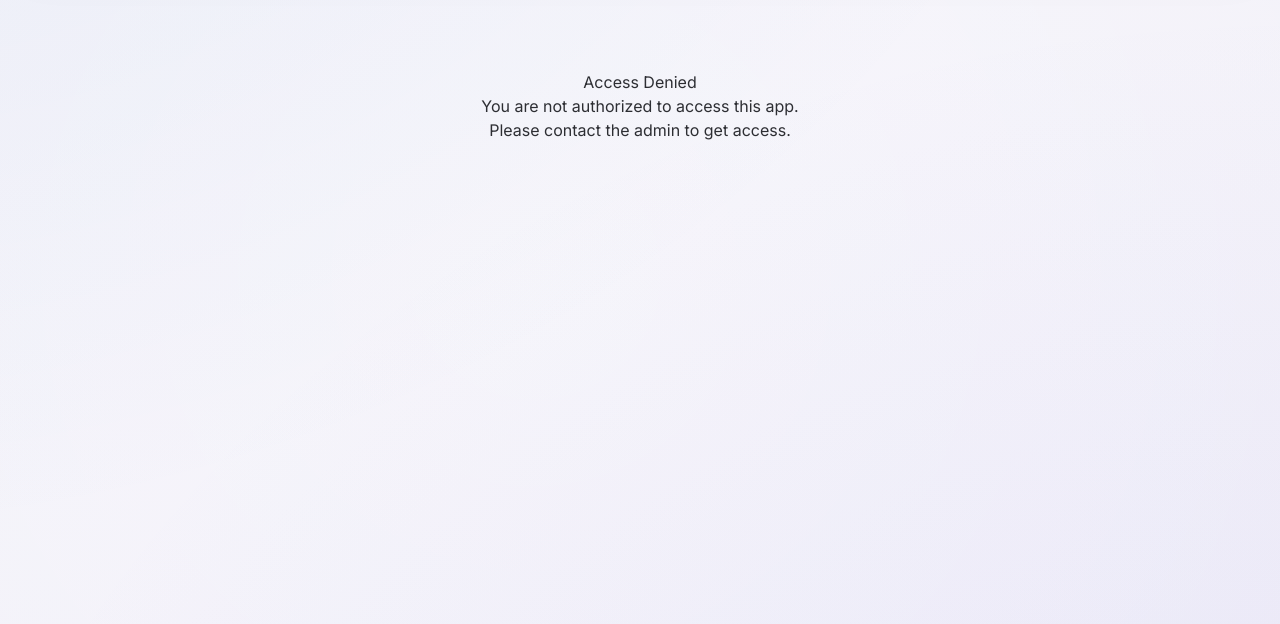
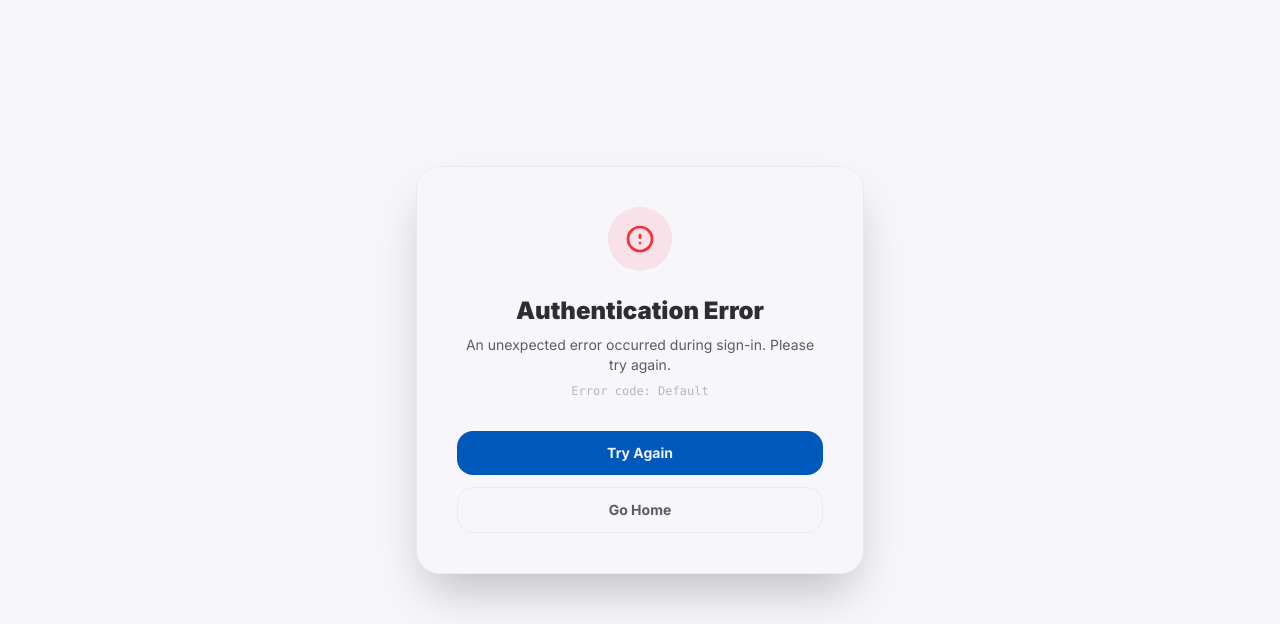
Before and after one commit to ravitejayadav86/app-store, a Next.js app: page /auth/error in a window 1280 px wide. Shown: the part 126-750 px from the top of the page. Built offline with nearby package versions, Linux system fonts and the light colour scheme; no server answers.

Commit message:
fix: OAuth login - fix NEXTAUTH_URL for production, add redirect callback, improve auth error page

```diff
--- a/src/app/api/auth/[...nextauth]/route.ts
+++ b/src/app/api/auth/[...nextauth]/route.ts
@@ -1,36 +1,61 @@
 import NextAuth from "next-auth";
 import GoogleProvider from "next-auth/providers/google";
 import GithubProvider from "next-auth/providers/github";
+
+// Auto-detect production URL for Vercel deployments
+const getBaseUrl = () => {
+  if (process.env.NEXTAUTH_URL) return process.env.NEXTAUTH_URL;
+  if (process.env.VERCEL_URL) return `https://${process.env.VERCEL_URL}`;
+  return "http://localhost:3000";
+};
 
 const handler = NextAuth({
   providers: [
     GoogleProvider({
       clientId: process.env.GOOGLE_CLIENT_ID!,
       clientSecret: process.env.GOOGLE_CLIENT_SECRET!,
+      authorization: {
+        params: {
+          prompt: "consent",
+          access_type: "offline",
+          response_type: "code",
+        },
+      },
     }),
     GithubProvider({
       clientId: process.env.GITHUB_CLIENT_ID!,
       clientSecret: process.env.GITHUB_CLIENT_SECRET!,
     }),
   ],
+  secret: process.env.NEXTAUTH_SECRET,
   pages: {
     signIn: "/login",
     error: "/auth/error",
   },
   callbacks: {
-
-async signIn({ user }) {
-  if (!user.email) return false;
-  return true; // allow everyone
-},
-
+    async signIn({ user }) {
+      if (!user.email) return false;
+      return true;
+    },
+    async redirect({ url, baseUrl }) {
+      const base = getBaseUrl();
+      // Allow relative URLs
+      if (url.startsWith("/")) return `${base}${url}`;
+      // Allow same-origin
+      if (url.startsWith(base)) return url;
+      return base;
+    },
     async session({ session, token }) {
       (session as any).login = token.login;
+      (session as any).provider = token.provider;
       return session;
     },
     async jwt({ token, account, profile }) {
       if (account?.provider === "github") {
         token.login = (profile as any)?.login;
+      }
+      if (account?.provider) {
+        token.provider = account.provider;
       }
       return token;
     },
--- a/src/app/auth/error/page.tsx
+++ b/src/app/auth/error/page.tsx
@@ -1,9 +1,77 @@
+"use client";
+
+import { useSearchParams } from "next/navigation";
+import Link from "next/link";
+import { Suspense } from "react";
+
+const ERROR_MESSAGES: Record<string, { title: string; desc: string }> = {
+  Configuration: {
+    title: "Server Configuration Error",
+    desc: "There is a problem with the server OAuth configuration. Please contact the admin.",
+  },
+  AccessDenied: {
+    title: "Access Denied",
+    desc: "You do not have permission to sign in. Contact the admin for access.",
+  },
+  Verification: {
+    title: "Verification Failed",
+    desc: "The sign-in link may have expired or already been used. Please try again.",
+  },
+  OAuthCallback: {
+    title: "OAuth Callback Error",
+    desc: "Failed to connect your account. This is usually caused by an incorrect redirect URL in the OAuth app settings. Please contact support.",
+  },
+  OAuthCreateAccount: {
+    title: "Account Creation Failed",
+    desc: "Could not create your account. Please try a different sign-in method.",
+  },
+  Default: {
+    title: "Authentication Error",
+    desc: "An unexpected error occurred during sign-in. Please try again.",
+  },
+};
+
+function AuthErrorContent() {
+  const params = useSearchParams();
+  const error = params.get("error") ?? "Default";
+  const info = ERROR_MESSAGES[error] ?? ERROR_MESSAGES.Default;
+
+  return (
+    <div className="min-h-screen flex items-center justify-center bg-surface px-4">
+      <div className="max-w-md w-full rounded-3xl border border-outline-variant bg-surface-container-low p-10 shadow-2xl text-center">
+        <div className="w-16 h-16 rounded-full bg-red-500/10 flex items-center justify-center mx-auto mb-6">
+          <svg className="w-8 h-8 text-red-500" fill="none" viewBox="0 0 24 24" stroke="currentColor">
+            <path strokeLinecap="round" strokeLinejoin="round" strokeWidth={2} d="M12 9v2m0 4h.01M12 3a9 9 0 110 18A9 9 0 0112 3z" />
+          </svg>
+        </div>
+        <h1 className="text-2xl font-black text-on-surface mb-2">{info.title}</h1>
+        <p className="text-on-surface-variant text-sm mb-2">{info.desc}</p>
+        {error && (
+          <p className="text-xs text-on-surface-variant/40 mb-8 font-mono">Error code: {error}</p>
+        )}
+        <div className="flex flex-col gap-3">
+          <Link
+            href="/login"
+            className="block w-full py-3 rounded-2xl bg-primary text-on-primary font-bold text-sm hover:opacity-90 transition-opacity"
+          >
+            Try Again
+          </Link>
+          <Link
+            href="/"
+            className="block w-full py-3 rounded-2xl border border-outline-variant text-on-surface-variant font-bold text-sm hover:bg-surface-low transition-colors"
+          >
+            Go Home
+          </Link>
+        </div>
+      </div>
+    </div>
+  );
+}
+
 export default function AuthError() {
-    return (
-        <div style={{ textAlign: 'center', marginTop: '100px' }}>
-            <h1>Access Denied</h1>
-            <p>You are not authorized to access this app.</p>
-            <p>Please contact the admin to get access.</p>
-        </div>
-    )
+  return (
+    <Suspense fallback={<div className="min-h-screen flex items-center justify-center"><div className="w-8 h-8 border-2 border-primary/30 border-t-primary rounded-full animate-spin" /></div>}>
+      <AuthErrorContent />
+    </Suspense>
+  );
 }
```
